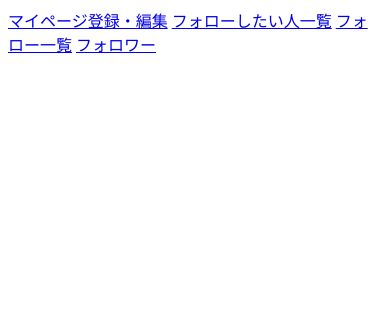
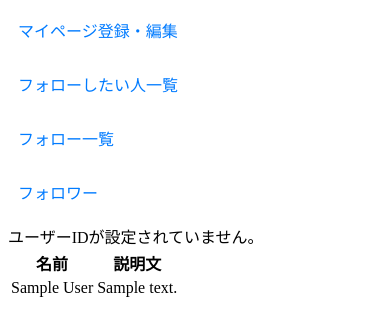
Before and after one commit to miyanokengo/harakiri, a PHP site: page /mypage.php in a window 390 px wide. Shown: the top 336 px of the page. Run offline with PHP 8.4, Linux system fonts and the light colour scheme; tables that the repository leaves empty or names only in its code hold one stand-in row (values such as "Sample post").

Commit message:
cssが反映されていなかったので直した

```diff
--- /dev/null
+++ b/css/mypage.css
@@ -0,0 +1,32 @@
+a {
+    text-decoration: none; /* 下線を削除 */
+    color: #007bff; /* リンクの色 */
+    font-family: Arial, sans-serif; /* フォント */
+    font-size: 16px; /* フォントサイズ */
+    padding: 10px; /* パディング */
+    margin-right: 15px; /* リンクの間隔 */
+    border-radius: 4px; /* 角を丸める */
+    display: inline-block; /* インラインブロックにする */
+    transition: background-color 0.3s, color 0.3s; /* 背景色とテキスト色の遷移 */
+}
+
+/* ホバー時のスタイル */
+a:hover, a:focus {
+    color: #ffffff; /* ホバー時のテキスト色 */
+    background-color: #007bff; /* ホバー時の背景色 */
+    text-decoration: none; /* ホバー時も下線を削除 */
+}
+
+/* リンクがアクティブ（クリック中）時のスタイル */
+a:active {
+    color: #0056b3; /* アクティブ時のテキスト色 */
+    background-color: #e2e6ea; /* アクティブ時の背景色 */
+}
+
+/* レスポンシブデザイン */
+@media (max-width: 768px) {
+    a {
+        display: block; /* スマホではリンクをブロック表示 */
+        margin-bottom: 10px; /* 下に余白を追加 */
+    }
+}
--- a/login.php
+++ b/login.php
@@ -5,7 +5,7 @@
 <meta charset="UTF-8">
 <meta http-equiv="X-UA-Compatible" content="IE=edge">
 <meta name="viewport" content="width=device-width, initial-scale=1.0">
-<link rel="stylesheet" href="login.css" type="text/css">
+<link rel="stylesheet" href="css/login.css" type="text/css">
 <title>Document</title>
 </head>
 <body>
--- a/mypage.php
+++ b/mypage.php
@@ -3,59 +3,62 @@
 <head>
     <meta charset="UTF-8">
     <meta name="viewport" content="width=device-width, initial-scale=1.0">
+    <link rel="stylesheet" href="css/mypage.css" type="text/css">
     <title>Document</title>
 </head>
 <body>
+<a href="createmypage.php">マイページ登録・編集</a>
+    <a href="follow_sitai_list.php">フォローしたい人一覧</a>
+    <a href="follow_list.php">フォロー一覧</a>
+    <a href="follower_list.php">フォロワー</a>
 <?php
 session_start();
 require_once 'db_connect.php';
 
+if (isset($_SESSION['user_id'])) {
+    $user_id = $_SESSION['user_id'];
+    echo 'ユーザーIDは: ' . htmlspecialchars($user_id);
+} else {
+    echo 'ユーザーIDが設定されていません。';
+}
+
 //mysqlに接続
-// try {
-//     $pdo = new PDO($dsn, $user, $pass);
-//     $pdo->setAttribute(PDO::ATTR_ERRMODE, PDO::ERRMODE_EXCEPTION); // エラーモードを例外モードに設定
+try {
+    $pdo = new PDO($dsn, $user, $pass);
+    $pdo->setAttribute(PDO::ATTR_ERRMODE, PDO::ERRMODE_EXCEPTION); // エラーモードを例外モードに設定
 
-//     echo "データベース {$database} に接続しました。";
+   // echo "データベース {$database} に接続しました。";
 
-//     //SQL文の作成
-//     $sql = "SELECT * FROM profiles";
-//     //プリペアードステートメントの作成
-//     $stmt = $pdo->prepare($sql);
-//     //SQL文の実行
-//     $stmt->execute();
-//     //結果の取得
-//     $result = $stmt->fetchAll(PDO::FETCH_ASSOC);
-//     //テーブルのタイトル行
-//     echo "<table>";
-//     echo "<thead><tr>";
-//     echo "<th>id</th>";
-//     echo "<th>user_id</th>";
-//     echo "<th>名前</th>";
-//     echo "<th>本文</th>";
-//     echo "<th>画像</th>";
-//     echo "</tr></thead>";
-//     echo "<tbody>";
+    //SQL文の作成
+    $sql = "SELECT * FROM users";
+    //プリペアードステートメントの作成
+    $stmt = $pdo->prepare($sql);
+    //SQL文の実行
+    $stmt->execute();
+    //結果の取得
+    $result = $stmt->fetchAll(PDO::FETCH_ASSOC);
+    //テーブルのタイトル行
+    echo "<table>";
+    echo "<thead><tr>";
+    echo "<th>名前</th>";
+    echo "<th>説明文</th>";
+    echo "</tr></thead>";
+    echo "<tbody>";
 
-//     foreach ($result as $row) {
-//         echo "<tr>";
-//         echo "<td>{$row['id']}</td>";
-//         echo "<td>{$row['user_id']}</td>";
-//         echo "<td>{$row['name']}</td>";
-//         echo "<td>{$row['bio']}</td>";
-//         echo "<td>{$row['profile_image_url']}</td>";
-//         echo "</tr>";
-//     }
-//     echo "</tbody>";
-//     echo "</table>";
-// } catch (PDOException $e) {
-//     echo "エラーが発生しました。";
-//     echo $e->getMessage();
-// }
+    foreach ($result as $row) {
+        echo "<tr>";
+        echo "<td>{$row['name']}</td>";
+        echo "<td>{$row['bio']}</td>";
+        echo "</tr>";
+    }
+    echo "</tbody>";
+    echo "</table>";
+} catch (PDOException $e) {
+    echo "エラーが発生しました。";
+    echo $e->getMessage();
+}
 ?>
-    <a href="createmypage.php">マイページ登録・編集</a>
-    <a href="follow_sitai_list.php">フォローしたい人一覧</a>
-    <a href="follow_list.php">フォロー一覧</a>
-    <a href="follower_list.php">フォロワー</a>
+
 
 </body>
 </html>
--- a/register.php
+++ b/register.php
@@ -4,7 +4,7 @@
     <meta charset="UTF-8">
     <meta http-equiv="X-UA-Compatible" content="IE=edge">
     <meta name="viewport" content="width=device-width, initial-scale=1.0">
-    <link rel="stylesheet" href="register.css" type="text/css">
+    <link rel="stylesheet" href="css/register.css" type="text/css">
     <title>Document</title>
 </head>
 <body>
```
